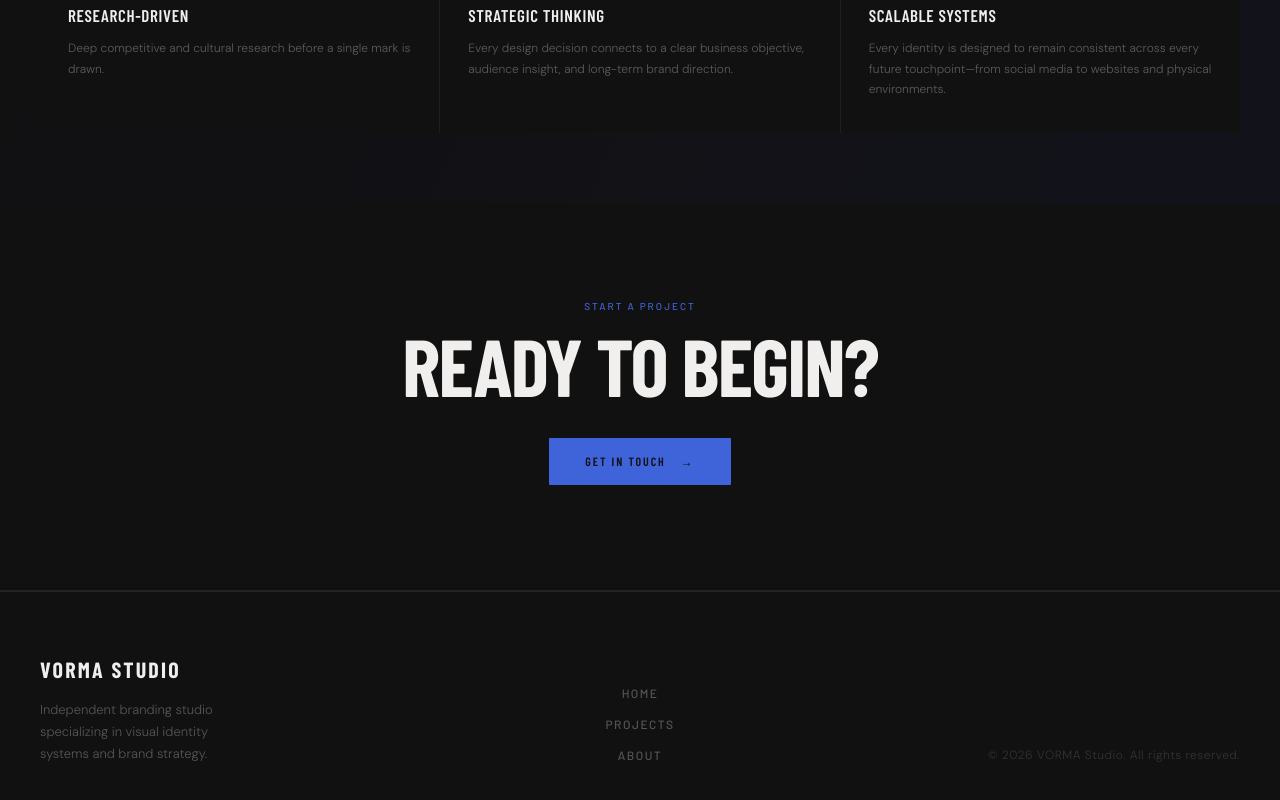
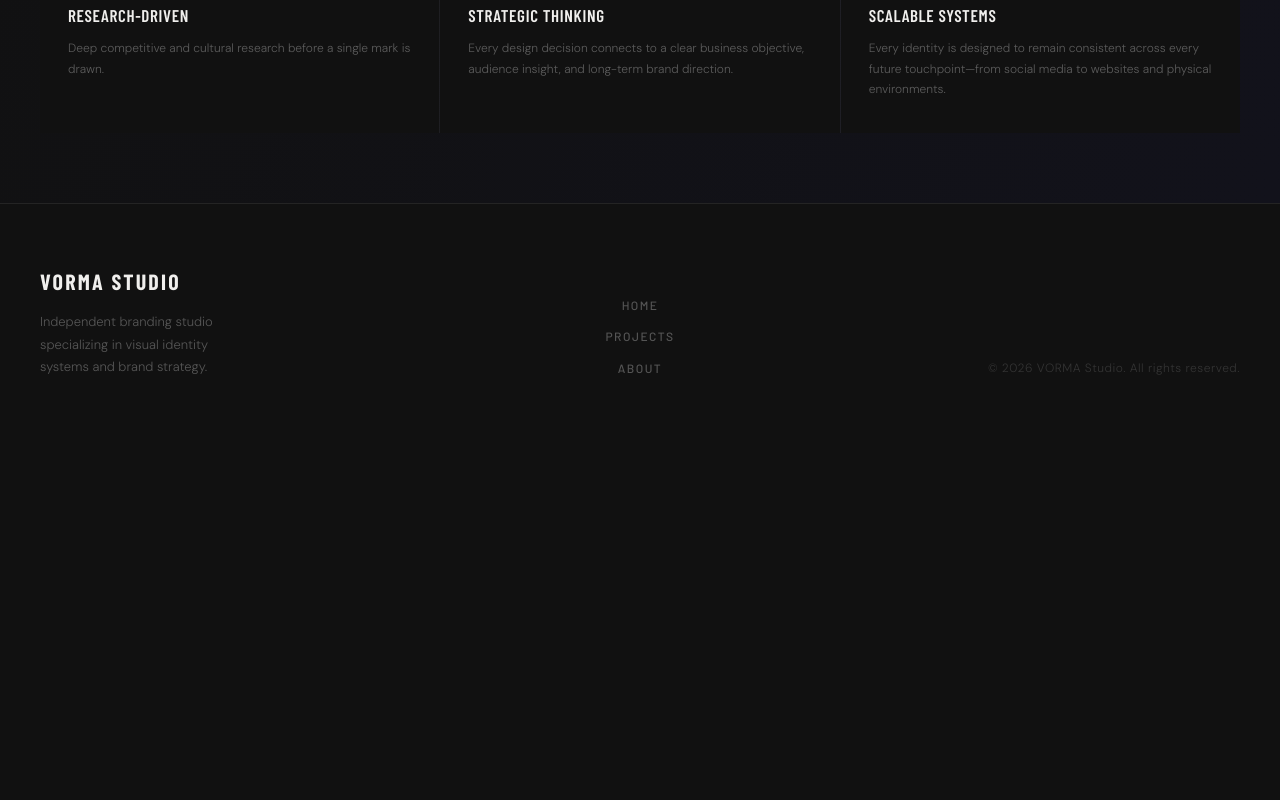
Before and after one commit to Ali-taheri-design/Ali-taheri-design.github.io, a React (Vite) app: page /about in a window 1280 px wide. Shown: the part 2751-3551 px from the top of the page. After the commit the page ends 3169 px from the top, so only its background shows below. Built offline with nearby package versions, Linux system fonts and the light colour scheme; the HTML template or start-up script is replaced by a standard one; a web font is replaced by a local one.

Commit message:
Remove contact CTA from about page

```diff
--- a/src/pages/About.tsx
+++ b/src/pages/About.tsx
@@ -1,5 +1,4 @@
 import { useEffect, useRef, useState, type ReactNode } from 'react'
-import { Link } from 'react-router-dom'
 
 const PHILOSOPHY = [
   {
@@ -538,13 +537,6 @@ export default function About() {
         </Reveal>
       </section>
 
-      <section className="about-cta about-shell">
-        <SectionLabel>Start a Project</SectionLabel>
-        <h2 className="about-cta-title">Ready to Begin?</h2>
-        <Link className="about-cta-link" to="/contact">
-          Get in Touch <span aria-hidden="true">→</span>
-        </Link>
-      </section>
     </main>
   )
 }
```
